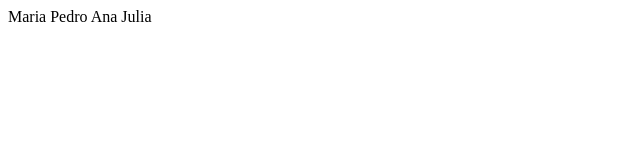
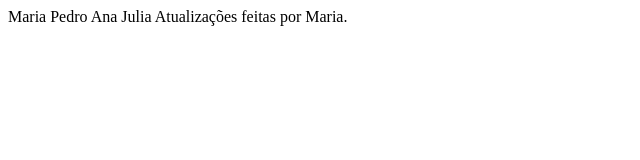
Before and after one commit to gialbanes/projeto-2b, a plain HTML site: page index.html in a window 1280 px wide. Shown: the whole page, without its empty margins (0-640 px from the left). Drawn offline with Linux system fonts and the light colour scheme.

Commit message:
Versão M

```diff
--- a/index.html
+++ b/index.html
@@ -11,5 +11,6 @@
     Pedro
     Ana
     Julia
+    Atualizações feitas por Maria.
 </body>
 </html>
```
